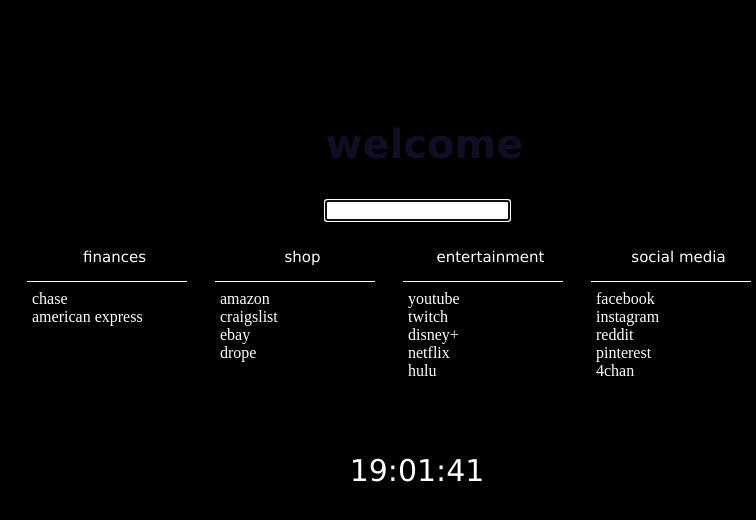
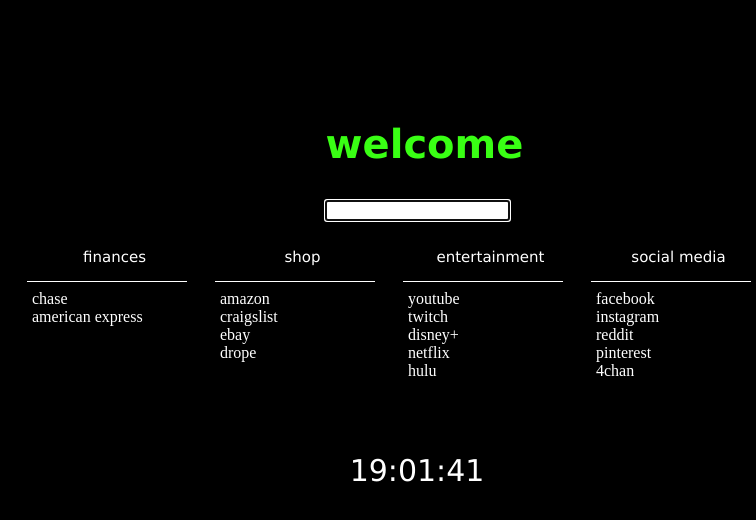
Before and after one commit to purpleface/startpage2020, a plain HTML site: page index.html in a window 1280 px wide. Shown: the whole page, without its empty margins (223-979 px from the left). Drawn offline with Linux system fonts and the light colour scheme.

Commit message:
Update index.html

```diff
--- a/index.html
+++ b/index.html
@@ -18,7 +18,7 @@
         }
 
         h2 {
-            color: #130c25;
+            color: #39FF14;
             font-family: GothicPixels, Geneva, sans-serif;
             font-size: 40px;
             padding-left: 15px;
```
